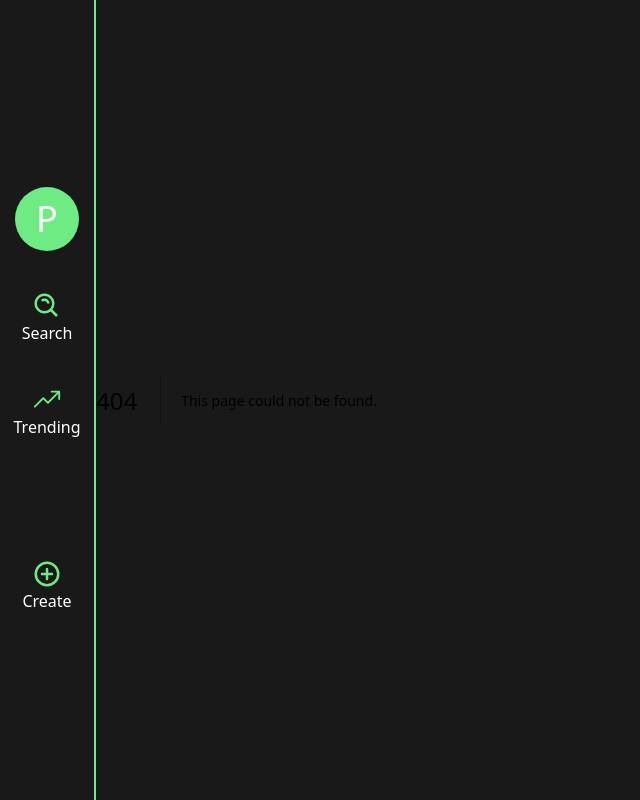
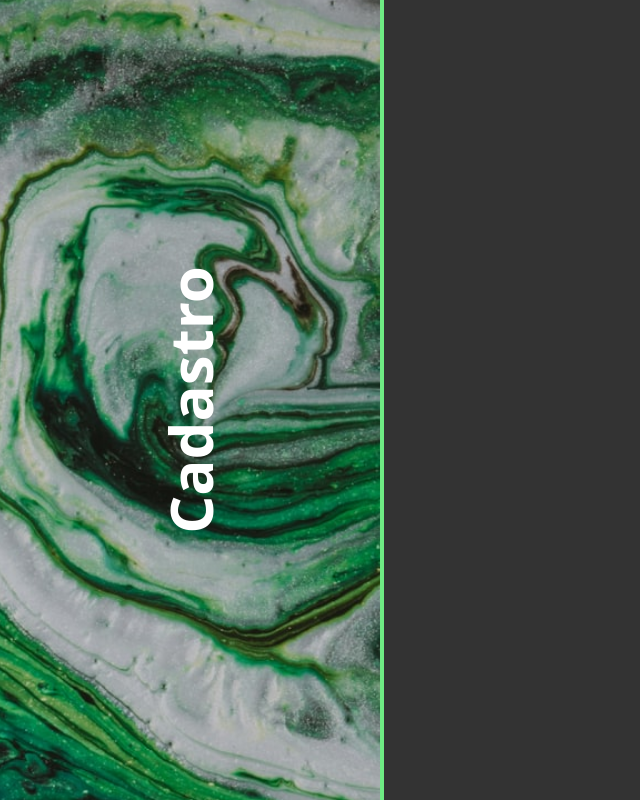
Before and after one commit to felipersan/next-blog, a Next.js app: page /cadastro in a window 1280 px wide. Before the commit this address had no page. Shown: the whole page, without its empty margins (0-640 px from the left). Built offline with nearby package versions, Linux system fonts and the light colour scheme.

Commit message:
feat - /cadastro - create side bar component

```diff
--- a/src/pages/_app.tsx
+++ b/src/pages/_app.tsx
@@ -8,7 +8,7 @@ import { useRouter } from "next/router";
 function MyApp({ Component, pageProps }: AppProps) {
   const router = useRouter();
 
-  if (router.pathname !== "/signIn" && router.pathname !== "/signUp") {
+  if (router.pathname !== "/login" && router.pathname !== "/cadastro") {
     return (
       <Layout>
         <Component {...pageProps} />
--- /dev/null
+++ b/src/pages/cadastro/index.tsx
@@ -0,0 +1,16 @@
+import MetaHead from "../../components/global/MetaHead";
+
+export default function SignUp() {
+  return (
+    <>
+      <MetaHead title="Cadastro" description="Página de cadastro do site" />
+      <main className="min-w-screen bg-bg-secondary">
+        <div className="sideBarLeft min-h-screen bg-[url('/images/Side-Background.png')] w-96 bg-bg-primary bg-no-repeat bg-center bg-cover border-solid border-r-4 border-emphasis-primary flex align-middle justify-center">
+          <span className=" flex justify-center align-middle min-h-full">
+            <h1 className="text-6xl text-white flex -rotate-90  top-0 m-auto font-bold	">Cadastro</h1>
+          </span>
+        </div>
+      </main>
+    </>
+  );
+}
--- a/src/pages/signUp/index.tsx
+++ /dev/null
@@ -1,13 +0,0 @@
-import Head from "next/head";
-import MetaHead from "../../components/global/MetaHead";
-
-export default function SignUp(){
-    return (
-        <>
-            <MetaHead
-            title="Cadastro"
-            description="Página de cadastro do site"
-            />
-        </>
-    )
-}
--- a/tailwind.config.js
+++ b/tailwind.config.js
@@ -21,6 +21,9 @@ module.exports = {
 
         },
       },
+      rotate: {
+        '270': '270deg',
+      }
     },
   },
   plugins: ["tailwindcss", "postcss-preset-env"],
```
Also changed, not shown: public/images/Side-Background.png (added), src/pages/login/index.tsx (renamed from src/pages/signIn/index.tsx).
